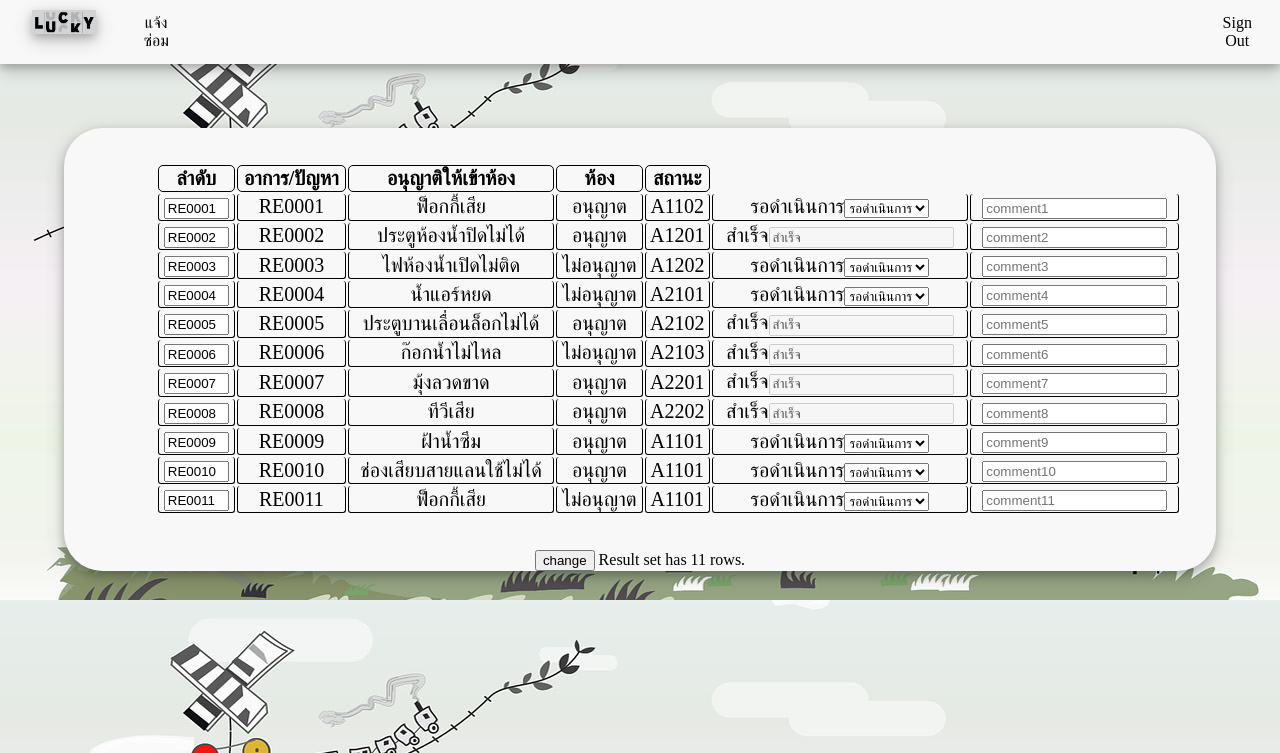
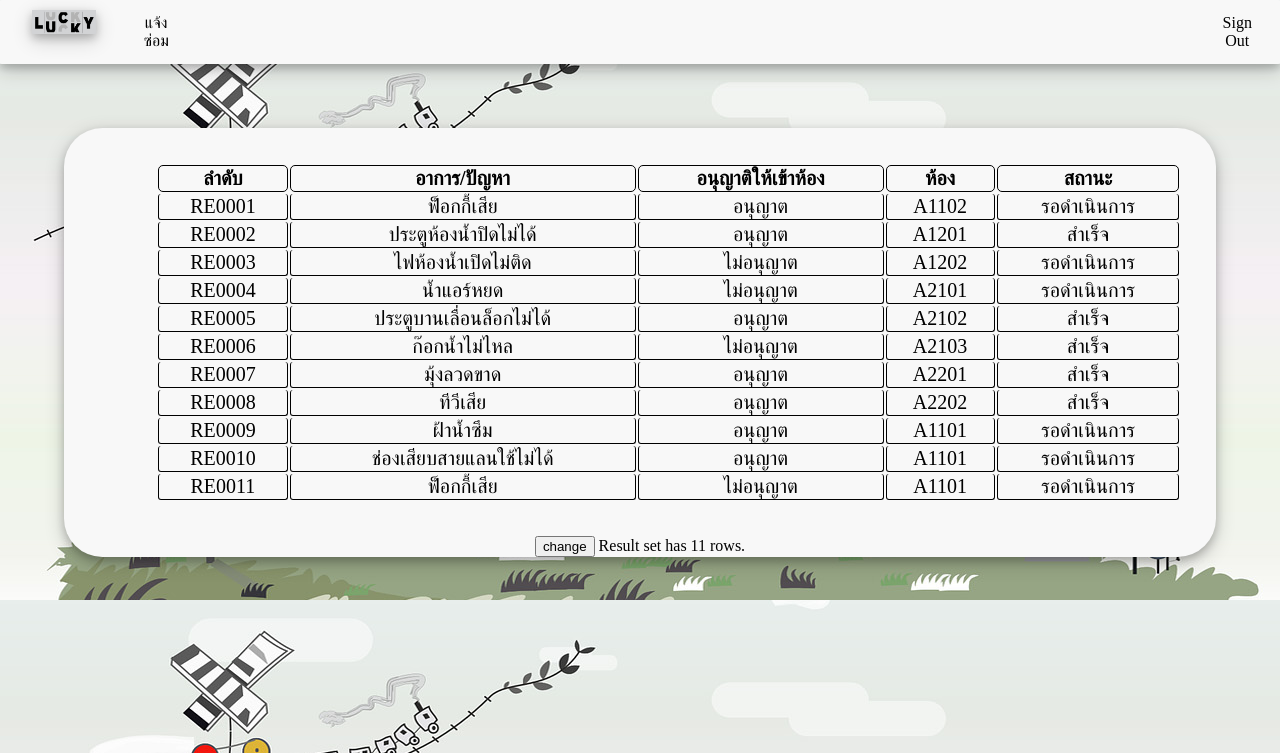
Before and after one commit to kaimook-pearl/Bisad, a PHP site: page /views/fixman.php in a window 1280 px wide. Shown: the top 753 px of the page. Run offline with PHP 8.4, Linux system fonts and the light colour scheme; data comes from the database, SQL or seed files in the repository.

Commit message:
Update fixman.php

```diff
--- a/views/fixman.php
+++ b/views/fixman.php
@@ -45,6 +45,7 @@
             <th>อนุญาติให้เข้าห้อง</th>
             <th>ห้อง</th>
             <th>สถานะ</th>
+            <!-- <th>แจ้งสถานะ</th> -->
 
             </tr>
             <form action="" method="POST">
@@ -52,58 +53,61 @@
             $x = 1;
         // output data of each row
         while ($row = $query->fetch_assoc()) {
-            ?><tr><td><input type="hidden" name="hdnID<?=$x;?>" size="5" value="<?=$row["repair_id"];?>">
-            <input type="text" name="txtID<?php echo $x;?>" size="5" value="<?php echo $row["repair_id"];?>"></td>
+            ?><tr>
             <?php
             echo "<td>".$row['repair_id']."</td>";
             echo "<td>".$row['description']."</td>";
             echo "<td>".$row['allowstatus']."</td>";
             echo "<td>".$row['room']."</td>";
-            echo "<td>".$row['state'];
-            if ($row['state'] == 'สำเร็จ') {
-                echo "<input value=\"สำเร็จ\" disabled>";
-            }else{
-                echo "<select name=\"select\">
-                <option value=\"0\" name=\"done\">รอดำเนินการ</option>
-                <option value=\"1\" name=\"done\">สำเร็จ</option></select></td>";
+            echo "<td>".$row['state']."</td>";
+            // if ($row['state'] == 'สำเร็จ') {
+            //     echo "<td><input value=\"สำเร็จ\" disabled></td>";
+            // }else{
+            //     echo "<td><select name=\"select\">
+            //     <option value=\"0\" name=\"done\">รอดำเนินการ</option>
+            //     <option value=\"1\" name=\"done\">สำเร็จ</option></select></td>";
                 ?>
                 <?php
 
             }
-            echo "<td><input type=\"text\" name=\"comment$x\" placeholder=\"comment$x\"></td></tr>";
-            $x = $x+1 ;
+            // echo "<td><input type=\"text\" name=\"comment$x\" placeholder=\"comment$x\"></td></tr>";
+            // $x = $x+1 ;
 
-        }}?>
-
+        }?>
+        </tr>
         </table>
         </div>
         <input value="change" type="submit" name="submit"></form>
 
         <?php
             $rowcount = mysqli_num_rows($query);
+            $count = mysqli_query($conn, "SELECT COUNT(*) as count FROM payment") or die(mysqli_error($conn));
+    $count2 = $count->fetch_assoc();
+    $order = "RE".str_pad(intval($count2['count'])+1, 4, '0', STR_PAD_LEFT);
 
             printf("Result set has %d rows.\n<br>",$rowcount);
             if (isset($_POST['submit'])) {
 
 
             // mysqli_free_result($query);
-                 for ($i=1; $i < (int)$rowcount; $i++) {
-                     if(isset($_POST['comment'.$i])){
-                        $comment = $_POST['comment'.$i];
-                        $rid = $_POST['hdnID'.$i];
-                        echo $i."<br>";
-                        echo $row['repair_id'];
-                        echo $comment;}
-                        $sql1 = "UPDATE  repairdetails   SET comments = '$comment' WHERE repair_id ='$rid'";
-                        if (mysqli_query($conn, $sql1)) {
+            //      for ($i=1; $i < (int)$rowcount; $i++) {
+            //          if(isset($_POST['comment'.$i])){
+            //             $comment = $_POST['comment'.$i];
+            //             $rid = $_POST['hdnID'.$i];
+            //             echo $i."<br>";
+            //             echo $row['repair_id'];
+            //             echo $comment;}
+            //             $sql1 = "UPDATE  repairdetails   SET state = '$comment' WHERE repair_id = 'RE0001'";
+            //             if (mysqli_query($conn, $sql1)) {
 
-                           echo "Record updated successfully";
+            //                echo "Record updated successfully";
 
-                        } else {
-                            echo "Error updating record: " . mysqli_error($conn);
-                      }
+            //             } else {
+            //                 echo "Error updating record: " . mysqli_error($conn);
+            //           }
 
-                    }
+            //         }
+            // }
             }
             ?>
 
```
